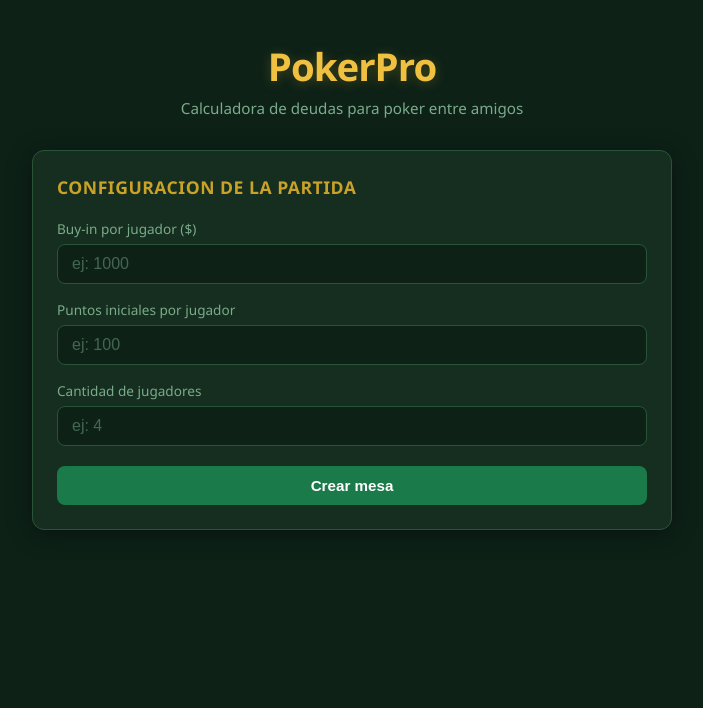
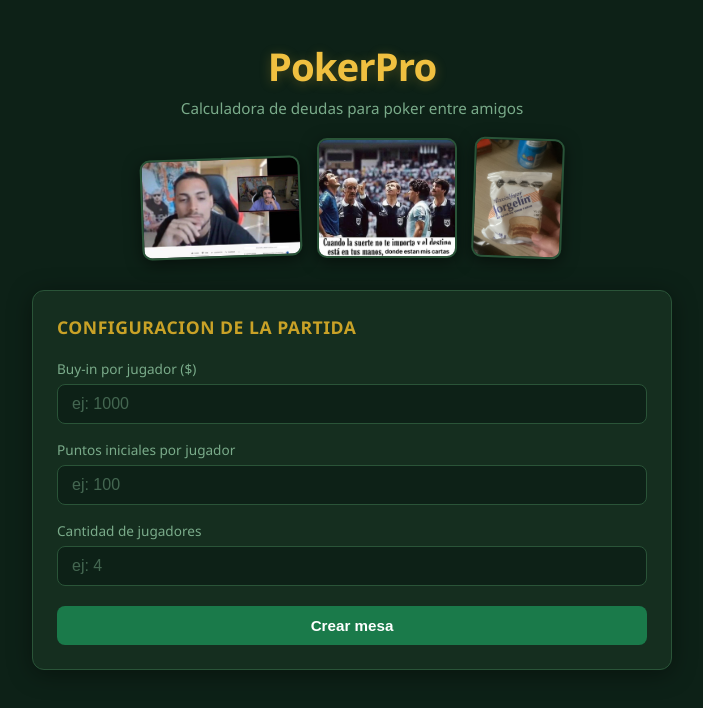
Before and after one commit to thomasmester/pokerpro, a plain HTML site: page index.html in a window 1280 px wide. Shown: the whole page, without its empty margins (288-991 px from the left). Drawn offline with Linux system fonts and the light colour scheme.

Commit message:
feat: agregar imagenes decorativas en el header (#4)
Streamers pensando, meme de Maradona y el Jorgelin.

https://claude.ai/code/session_01BpxwvA7e9zm71MC9ff3cFp

Co-authored-by: Claude <noreply@anthropic.com>

```diff
--- a/index.html
+++ b/index.html
@@ -11,6 +11,11 @@
     <header>
       <h1>PokerPro</h1>
       <p class="subtitle">Calculadora de deudas para poker entre amigos</p>
+      <div class="deco-strip">
+        <img src="WhatsApp Image 2026-04-28 at 17.25.29.jpeg" class="deco-img deco-think" alt="pensando" />
+        <img src="WhatsApp Image 2026-04-28 at 17.28.14.jpeg" class="deco-img deco-maradona" alt="maradona" />
+        <img src="WhatsApp Image 2026-05-08 at 10.21.16.jpeg" class="deco-img deco-alfajor" alt="jorgelin" />
+      </div>
     </header>
 
     <section class="setup-section card" id="setup-section">
--- a/style.css
+++ b/style.css
@@ -55,6 +55,41 @@ header .subtitle {
   color: var(--text-muted);
   margin-top: 6px;
   font-size: 0.95rem;
+}
+
+.deco-strip {
+  display: flex;
+  justify-content: center;
+  align-items: flex-end;
+  gap: 16px;
+  margin-top: 20px;
+}
+
+.deco-img {
+  border-radius: 10px;
+  object-fit: cover;
+  box-shadow: 0 4px 16px rgba(0,0,0,0.5);
+  border: 2px solid var(--border);
+  transition: transform 0.2s;
+}
+
+.deco-img:hover { transform: scale(1.04) rotate(-1deg); }
+
+.deco-think {
+  width: 160px;
+  height: 100px;
+  transform: rotate(-2deg);
+}
+
+.deco-maradona {
+  width: 140px;
+  height: 120px;
+}
+
+.deco-alfajor {
+  width: 90px;
+  height: 120px;
+  transform: rotate(2deg);
 }
 
 .card {
```
